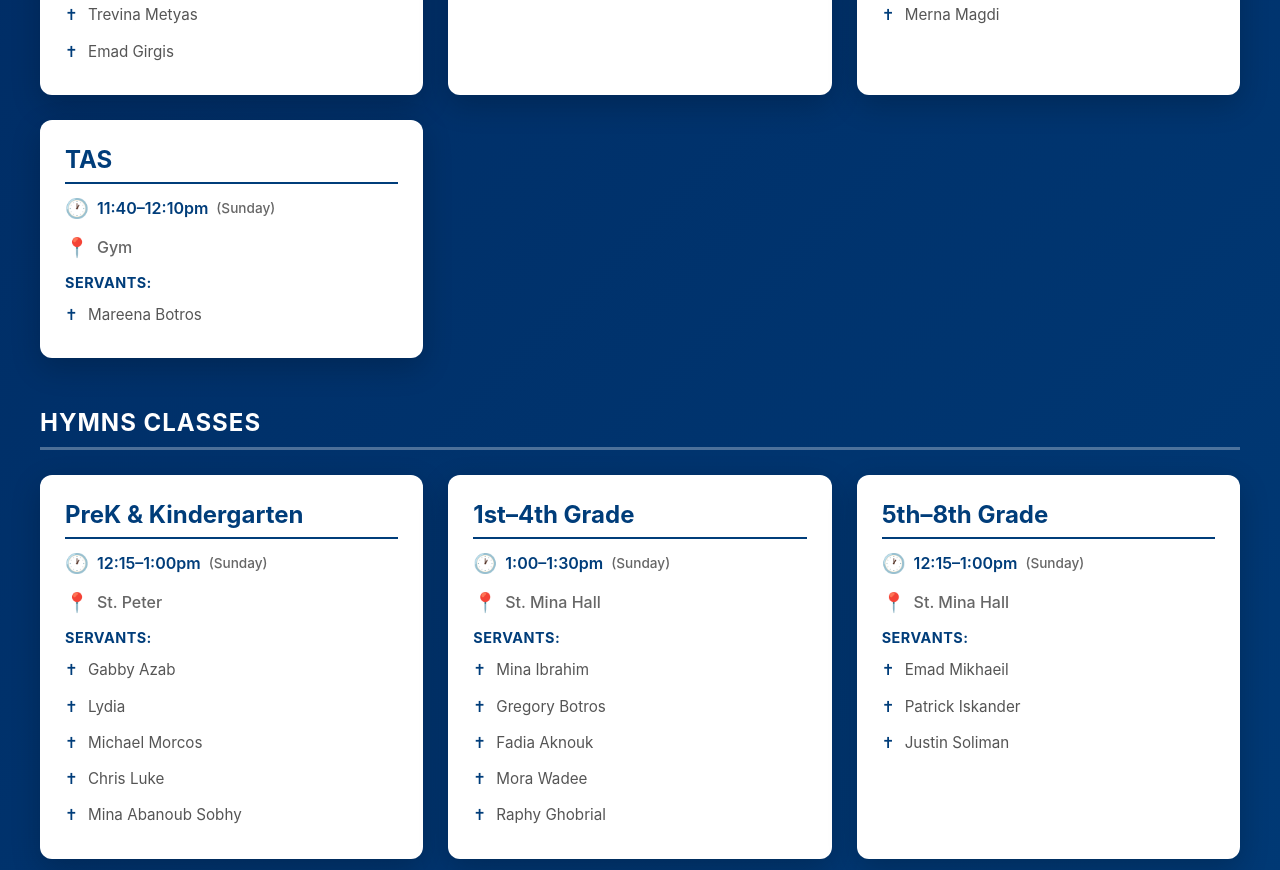
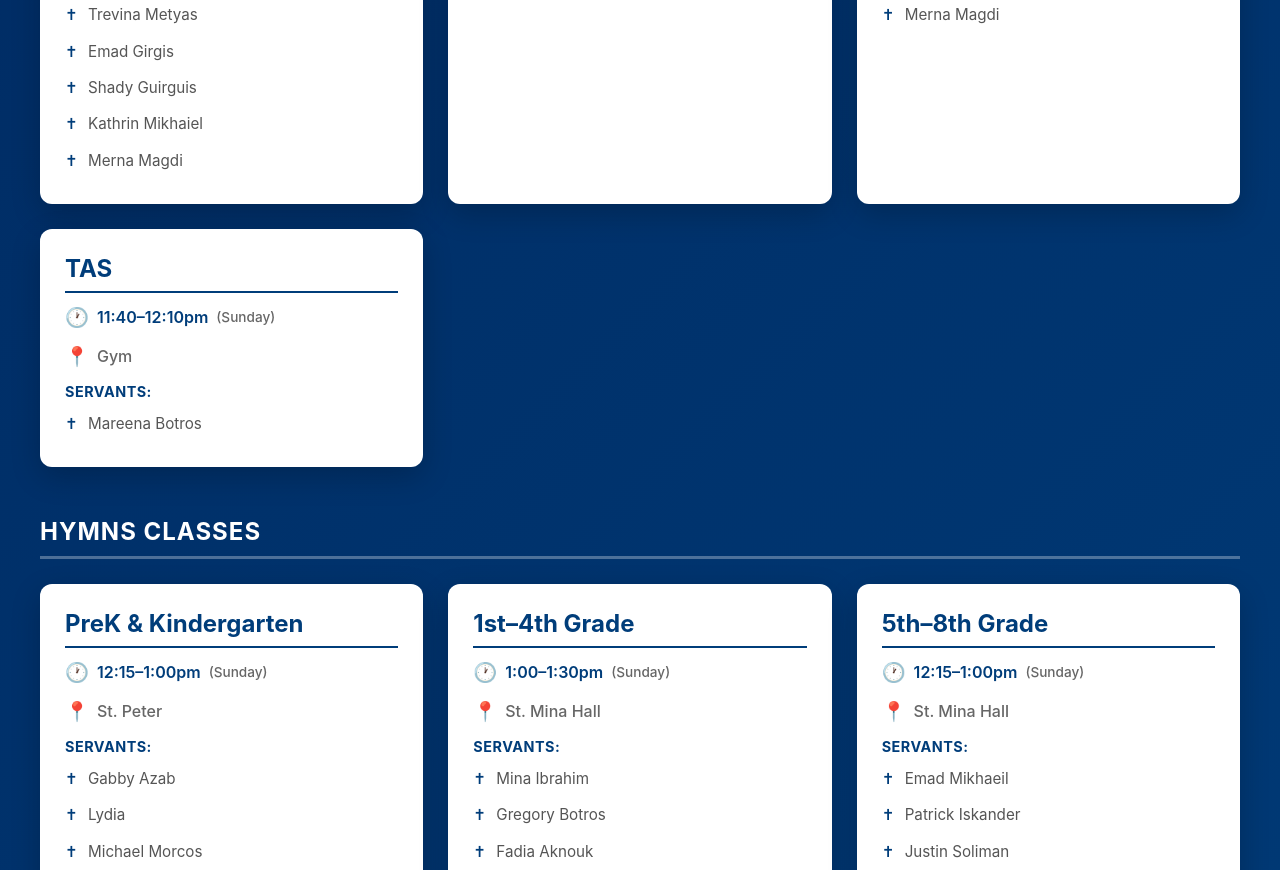
Before and after one commit to christophermetri/sunday-school-assignments, a plain HTML site: page index.html in a window 1280 px wide. Shown: the part 3779-4649 px from the top of the page. Drawn offline with Linux system fonts and the light colour scheme.

Commit message:
Add files via upload

```diff
--- a/index.html
+++ b/index.html
@@ -439,6 +439,9 @@
                         <div class="servant">Suzy Ghabious</div>
                         <div class="servant">Trevina Metyas</div>
                         <div class="servant">Emad Girgis</div>
+                        <div class="servant">Shady Guirguis</div>
+                        <div class="servant">Kathrin Mikhaiel</div>
+                        <div class="servant">Merna Magdi</div>
                     </div>
                 </div>
 
```
